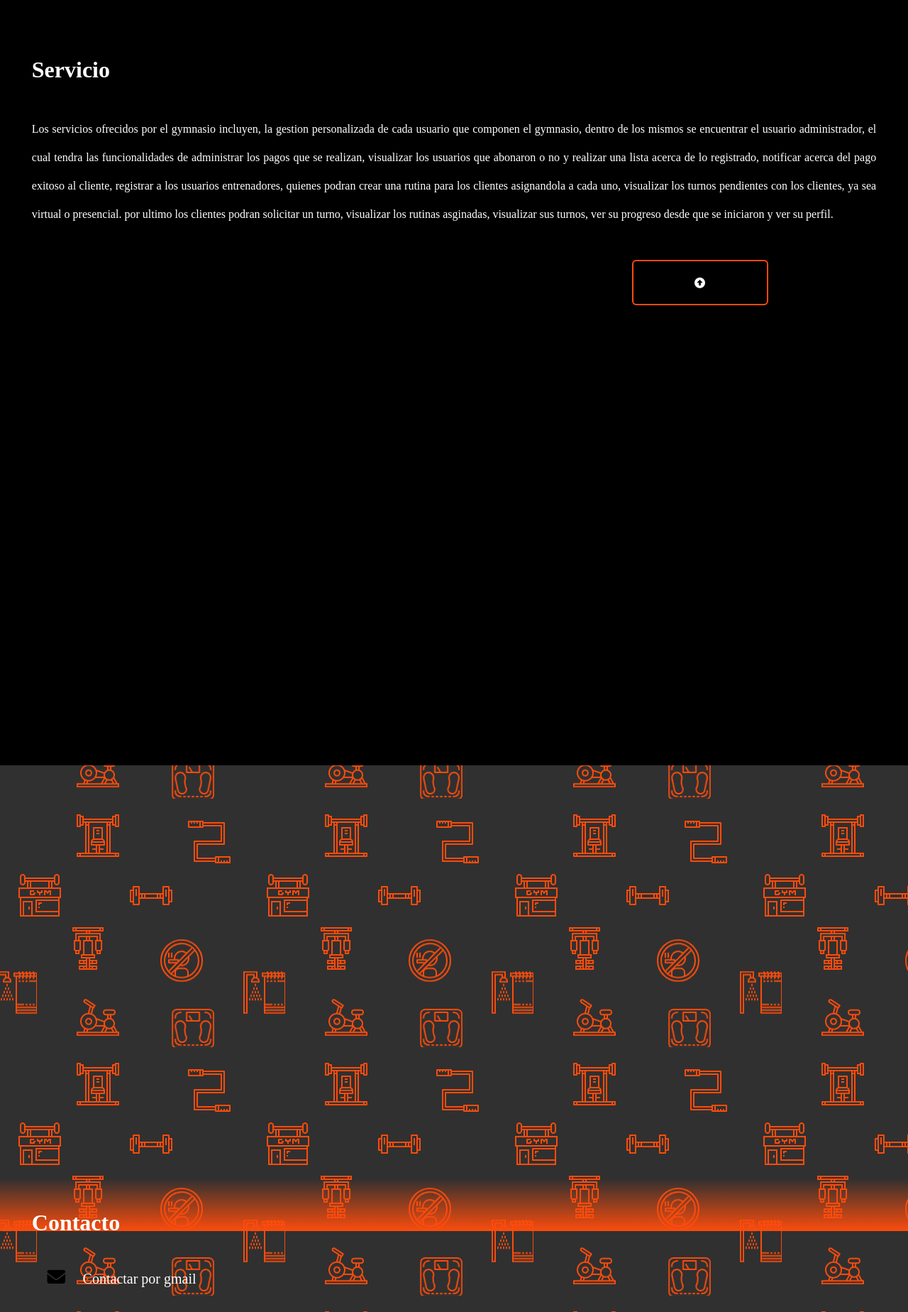
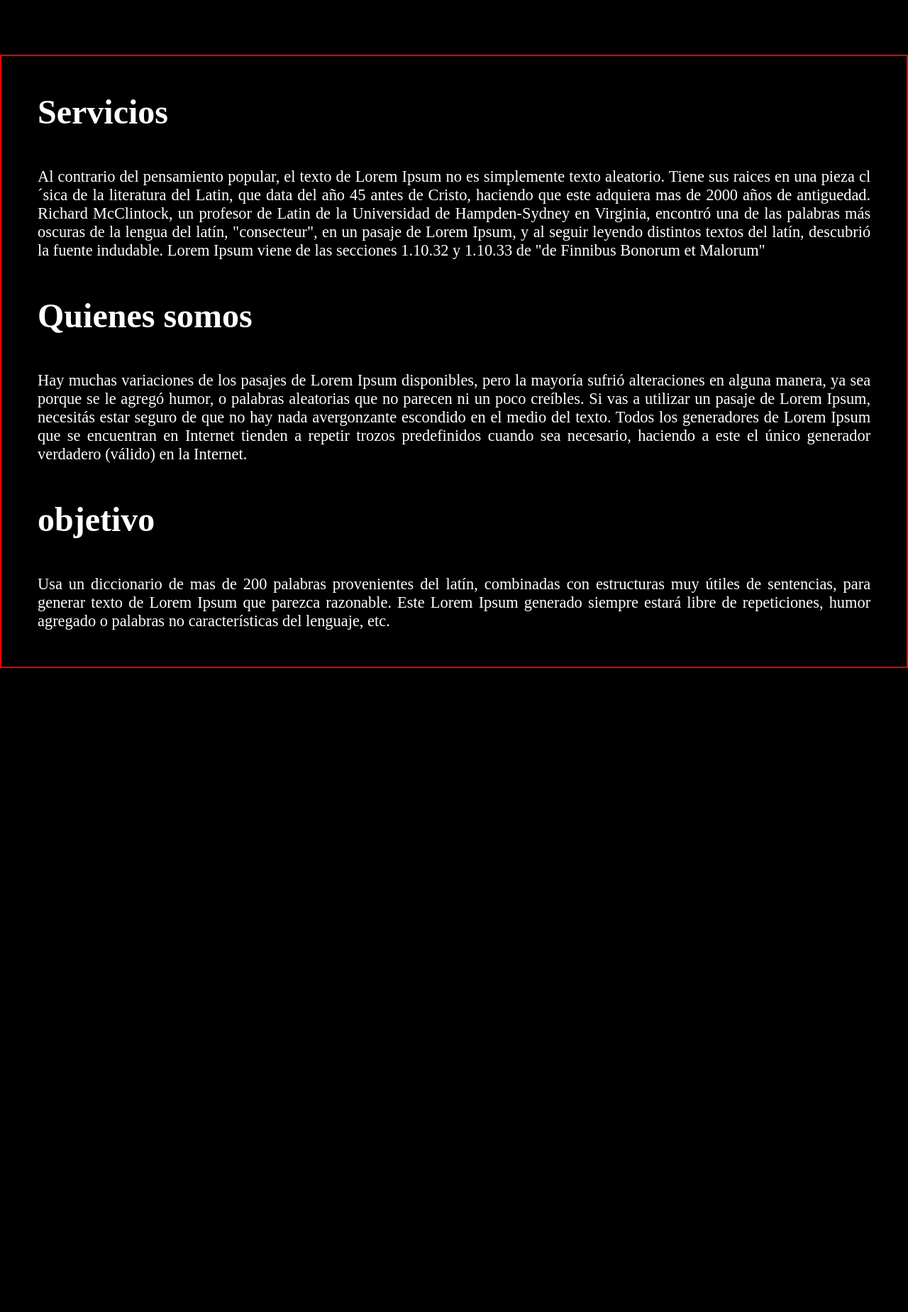
Before and after one commit to black744/SmartGym, a PHP site: page /SmartGym/vistas/index.php in a window 1280 px wide. Shown: the part 991-2839 px from the top of the page at 71% size. After the commit the page ends 1932 px from the top, so only its background shows below. Run offline with PHP 8.4, Linux system fonts and the light colour scheme; some libraries are stand-ins or nearby versions.

Commit message:
actualizacion admin y pagos

```diff
--- a/css/estiloindex.css
+++ b/css/estiloindex.css
@@ -11,8 +11,6 @@
     margin: 0%;
     padding: 0%;
 }
-
-
 
 html{
     background-image: url("../img/fondo_icon.png");
@@ -41,25 +39,16 @@ a {
     outline: none;
 }
 
-
-/* fin configuracion css*/
-
-
-/* NO TOCAR */
-
-
-/* inicio estilo header */
+/*---------------------------------------------------------------------------------------------------------------------------*/
 
 .barranav {
     position: sticky;
     height: 100%;
     width: 100%;
-
 }
 
 .contenedorbtnnav {
-    max-width: 1000px;
-    width: 90%;
+    width: 100%;
     margin: auto;
     display: flex;
     justify-content: space-between;
@@ -69,7 +58,7 @@ a {
     color: #fff;
     display: inline-block;
     padding: 3vh;
-    width: 100%;
+    width: 90%;
     text-align: center;
     color: #fff;
     transition: .8s ease-out all;
@@ -81,84 +70,13 @@ a {
     text-decoration: none;
 }
 
+/*---------------------------------------------------------------------------------------------------------------------------*/
 
-/* fin estilo header */
-
-
-/* NO TOCAR*/
-
-
-/* NO TOCAR*/
-
-
-/* comienzo estilo footer (pie de pagina) */
-
-.barracontacto {
-    position: relative;
-    top: 110vh;
-    height: 25%;
-    width: 100%;
-    color: var(--color-letra);
-    text-align: justify;
-    background: linear-gradient(0deg, var(--color-fondos), transparent);
-}
-
-.titulo2 {
-    width: 80%;
-    margin: 3.5%;
-    color: #ffffff;
-}
-
-.linkcontacto {
-    height: 40%;
-    width: 80%;
-    text-align: left;
-}
-
-.linkcontacto i {
-    margin-top: 0;
-    margin-right: 1%;
-    margin-left: 6.5%;
-    margin-bottom: 3.5%;
-    font-size: 3.2vh;
-    color: #000;
-}
-
-.linkcontacto a {
-    font-size: 20px;
-    margin-left: 1%;
-    text-decoration: none;
-    color: #fff;
-}
-
-.barracontacto p {
-    font-size: 20px;
-    margin-top: 0;
-    margin-left: 3.5%;
-    margin-right: 0;
-    margin-bottom: 3.5%;
-    text-decoration: none;
-    color: #fff;
-    text-align: justify;
-}
-
-.linkcontacto a:hover {
-    color: #000;
-}
-
-
-/* fin estilo footer (pie de pagina) */
-
-
-/* NO TOCAR*/
-
-
-/* inicio estilo contenedor de imagen y div presentacion */
 
 .contenedorimagen img {
     position: relative;
     height: 100vh;
-    width: 100%;
+    width: 90vw;
 
 }
 
@@ -199,141 +117,25 @@ a {
     max-width: 20vw;
 }
 
+/*---------------------------------------------------------------------------------------------------------------------------*/
 
-/* inicio estilo main medio xd*/
 
-main {
+.a3{
     position: relative;
-    top: 22vh;
-    left: 0;
-    height: 75vh;
-    width: 100vw;
+    border: 2px solid red;
+    width: 99.7%;
+    margin-top: 20vh;
+}
+
+.a3 h2{
+    color: #fff;
+    font-size: 3rem;
+    margin: 4%;
+}
+
+.a3 p{
+    color: #fff;
+    font-size: 1.4rem;
+    margin: 4%;
     text-align: justify;
 }
-
-main .contenido .post h1 {
-    width: 75%;
-    margin: 3.5%;
-    color:var(--color-letra);
-}
-
-main .contenido .post p {
-    font-size: 16px;
-    margin: 3.5%;
-    line-height: 5vh;
-    color: var(--color-letra);
-    text-align: justify;
-}
-
-
-/* inicio estilo planes*/
-
-.container {
-    position: absolute;
-    width: 80%;
-    margin: 0%;
-    background: transparent;
-    display: flex;
-    flex-direction: row;
-    justify-content: center;
-    top:30%;
-}
-
-.container2 {
-    width: 25%;
-    margin: 1.0%;
-    justify-content: center;
-}
-
-.box {
-    position: flex;
-    min-height: 40%;
-    min-width: 20%;
-    margin: 2.5%;
-    border-radius: 100%;
-    background: var(--color-fondosn);
-    transition: 0.5s;
-    text-align: justify;
-    cursor: pointer;
-    align-items: center;
-
-}
-
-.box i {
-    font-size: 250%;
-    display: block;
-    text-align: center;
-    margin: 2%;
-    padding: 2%;
-    margin-top: 0.5vh;
-    color: var(--color-fondos);
-}
-
-.box h2 {
-    font-size: 18px;
-    text-align: center;
-    color:var(--color-letra);
-
-}
-.box p {
-    margin-left: 2%;
-    font-size: 16px;
-    color: var(--color-fondos);
-    text-align: justify;
-}
-
-.box button {
-    position: relative;
-    margin: 5%;
-    bottom: 1vh;
-    width: 8vw;
-    height: 5vh;
-    text-align: center;
-    background:transparent;
-	color: var(--color-letra);
-	border: transparent;
-	transition: 0.3s;
-	border-radius: 6px;
-    cursor:pointer;
-    font-size: 20px;
-    margin-left: 25%;
-
-}
-
-.btn1 {
-	position: relative;
-    margin-left: 40vw;
-    height: 8vh;
-    width: 15%;
-    text-align: center;
-    background:transparent;
-	color: white;
-	border: 2px solid #fb4c0d;
-	transition: 0.3s;
-	border-radius: 6px;
-    cursor:pointer;
-    font-size: 15px;
-}
-
-.btn1:hover {
-    border: 1px solid var(--color-fondos);
-    cursor: pointer;
-    transform: scale(1.1);
-}
-
-
-.box:hover i {
-    color: var(--color-fondos);
-}
-
-.box:hover p:hover {
-    color: var(--color-fondos);
-}
-
-
-
-.box:hover{
-    border: 2px solid var(--color-fondos);
-    cursor: pointer;
-    transform: scale(1.1);
-}
--- a/css/estilotabla.css
+++ b/css/estilotabla.css
@@ -23,10 +23,9 @@ hr{
 }
 
 .contenedortabla{
-
     position: relative;
     margin-top: 4vh;
-    margin-left: 1vw;
+
     height: fit-content;
     width: 81vw;
     background-color: var(--color-fondobotones) ;
--- a/vistas/index.php
+++ b/vistas/index.php
@@ -14,16 +14,13 @@
 </head>
 
 <body>
-
     <header class="a1">
         <nav class="barranav" id="arriba">
             <div class="contenedorbtnnav" id="Precios-3">
                 <a href="#Smart Gym-1">Smart Gym</a>
                 <a href="#Servicios-2">Servicio</a>
-                <a href="#Planes-3">Planes</a>
                 <a href="#Soporte-4">Contacto</a>
                 <a href="registro.php">Inicia sesion</a>
-
             </div>
         </nav>
     </header>
@@ -38,36 +35,20 @@
         </div>
     </div>
 
-    <main id="blog" class="a3">
-        <div class="contenedor">
+    <div class="a3">
+        <h2>Servicios</h2>
+            <p>Al contrario del pensamiento popular, el texto de Lorem Ipsum no es simplemente texto aleatorio. Tiene sus raices en una pieza cl´sica de la literatura del Latin, que data del año 45 antes de Cristo, haciendo que este adquiera mas de 2000 años de antiguedad. Richard McClintock, un profesor de Latin de la Universidad de Hampden-Sydney en Virginia, encontró una de las palabras más oscuras de la lengua del latín, "consecteur", en un pasaje de Lorem Ipsum, y al seguir leyendo distintos textos del latín, descubrió la fuente indudable. Lorem Ipsum viene de las secciones 1.10.32 y 1.10.33 de "de Finnibus Bonorum et Malorum"</p>
+        <h2>Quienes somos</h2>
+            <p>Hay muchas variaciones de los pasajes de Lorem Ipsum disponibles, pero la mayoría sufrió alteraciones en alguna manera, ya sea porque se le agregó humor, o palabras aleatorias que no parecen ni un poco creíbles. Si vas a utilizar un pasaje de Lorem Ipsum, necesitás estar seguro de que no hay nada avergonzante escondido en el medio del texto. Todos los generadores de Lorem Ipsum que se encuentran en Internet tienden a repetir trozos predefinidos cuando sea necesario, haciendo a este el único generador verdadero (válido) en la Internet. </p>
+        <h2>objetivo</h2>
+            <p>Usa un diccionario de mas de 200 palabras provenientes del latín, combinadas con estructuras muy útiles de sentencias, para generar texto de Lorem Ipsum que parezca razonable. Este Lorem Ipsum generado siempre estará libre de repeticiones, humor agregado o palabras no características del lenguaje, etc.</p>
+    </div>
 
-            <div class="contenido">
-<<<<<<< HEAD
-
-
-=======
-                <div class="post">
-                    <h1 class="titulo" id="Servicios-2">Servicio </h1>
-                    <p>
-                        Los servicios ofrecidos por el gymnasio incluyen, la gestion personalizada de cada usuario que componen el gymnasio, dentro de los mismos se encuentrar el usuario administrador, el cual tendra las funcionalidades de administrar los pagos que se realizan,
-                        visualizar los usuarios que abonaron o no y realizar una lista acerca de lo registrado, notificar acerca del pago exitoso al cliente, registrar a los usuarios entrenadores, quienes podran crear una rutina para los clientes asignandola
-                        a cada uno, visualizar los turnos pendientes con los clientes, ya sea virtual o presencial. por ultimo los clientes podran solicitar un turno, visualizar los rutinas asginadas, visualizar sus turnos, ver su progreso desde que se
-                        iniciaron y ver su perfil.
-                    </p>
-                </div>
-
->>>>>>> aa1b4e4a431893d529b639b8deaeee44420ae89f
-                <a href="#arriba"><button class="btn1"><i class="fas fa-arrow-alt-circle-up"></i></button></a>
-
-            </div>
-        </div>
-    </main>
-
-        <div class="barracontacto a4">
-            <h1 class="titulo2" id="Soporte-4">Contacto</h1>
-            <div class="linkcontacto"><i class="fa-solid fa-envelope"></i> <a href="mailto:smartgymj23@gmail.com">Contactar por gmail</a></div>
-        </div>
-
+    <div class="barradcontacto">
+        <div class="posicion1"></div>
+        <div class="posicion2"></div>
+        <div class="posicion3"></div>
+    </div>
 
 </body>
 
```
Also changed, not shown: css/EstiloHomes.css (+7 -1 lines), css/estilo-planes.css (+75 -27 lines), models/SetPlanMIXTO.php (+28 -6 lines), models/SetPlanPRESENCIAL.php (+27 -6 lines), models/SetPlanVIRTUAL.php (+26 -5 lines), vistas/admincontrolpanel.php (+6 -6 lines), img/fondoplanes.jpg (added), img/fondoportada2.jpg (added).
